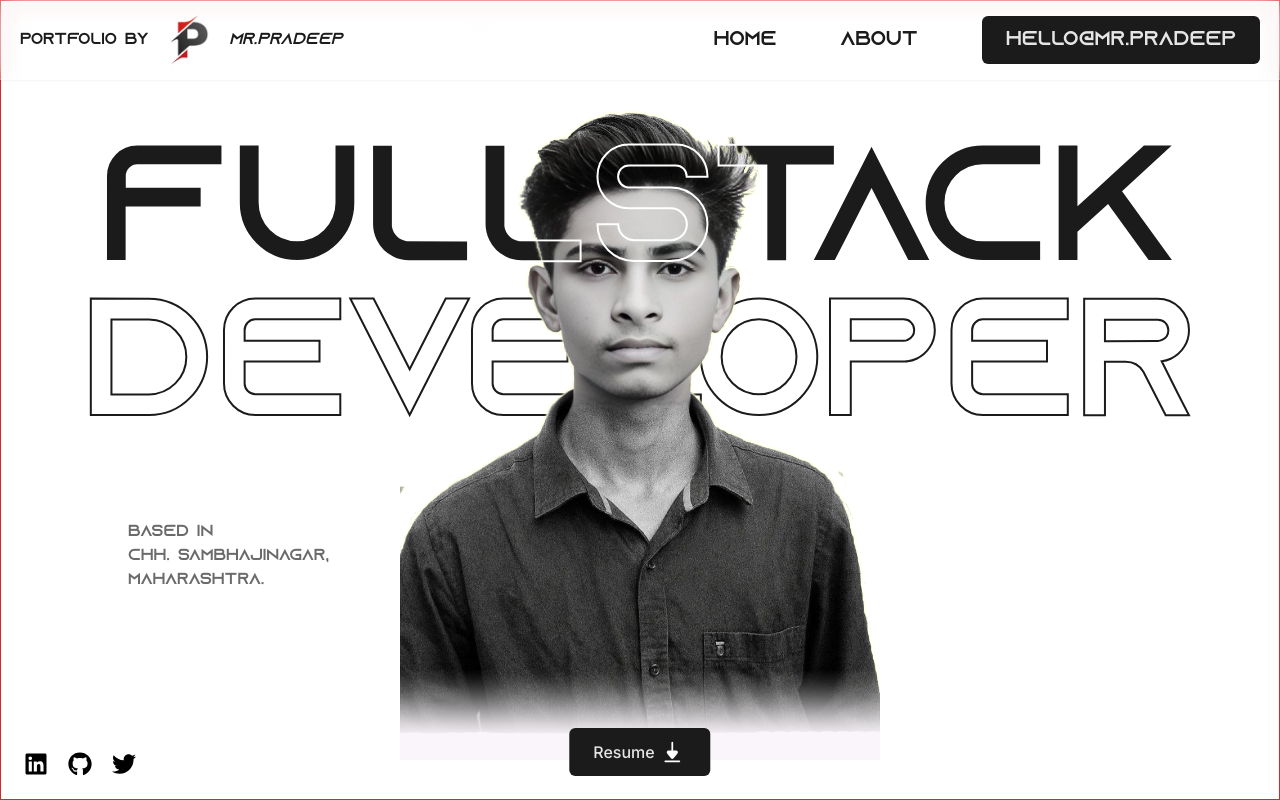
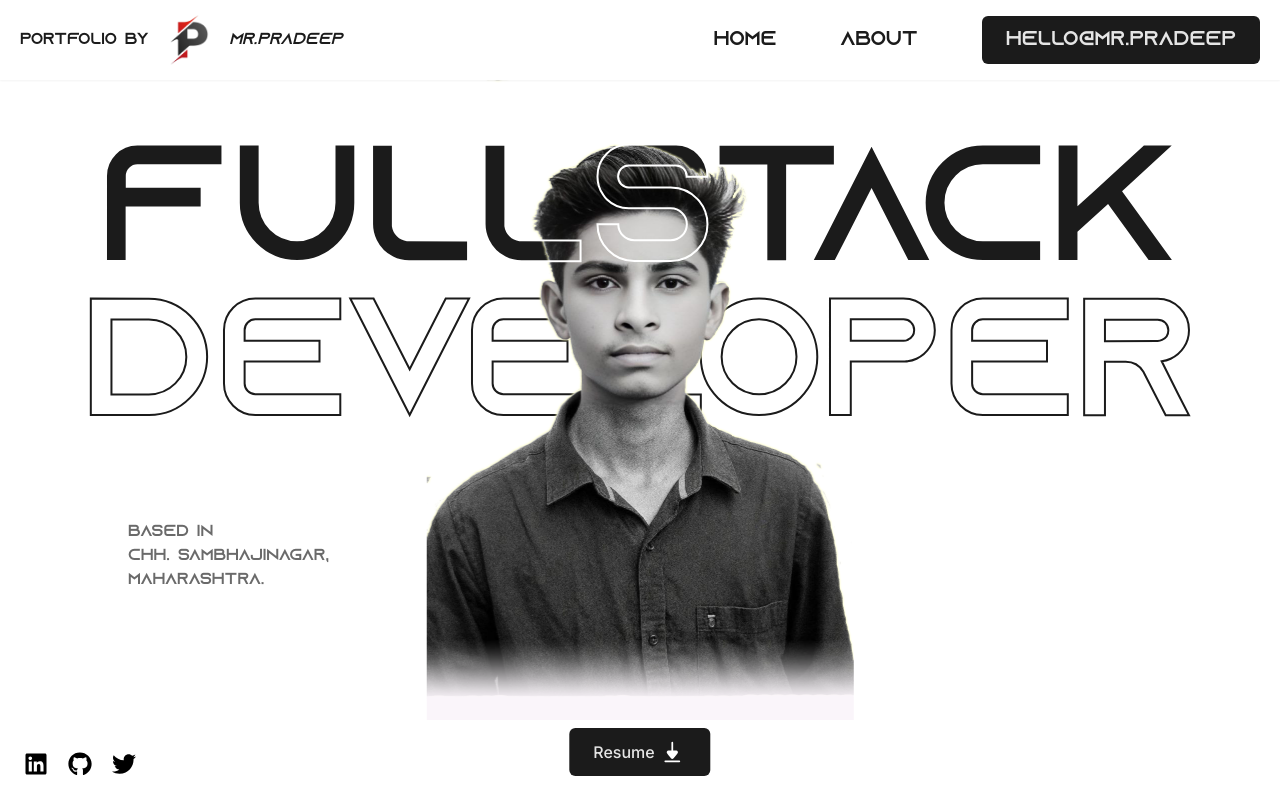
Before and after one commit to Pradeep-Borude/Portfolio, a Next.js app: page / in a window 1280 px wide. Built offline with nearby package versions, Linux system fonts and the light colour scheme.

Commit message:
completed

```diff
--- a/app/page.js
+++ b/app/page.js
@@ -161,12 +161,12 @@ export default function Home() {
             </h1>
           </div>
 
-          <div className=" border border-red-600 h-screen flex top-[10%] justify-center sm:fixed sm:inset-0 sm:items-center pointer-events-none">
+          <div className="relative h-screen sm:fixed sm:inset-0 pointer-events-none">
   <Image
     ref={imageRef}
     className="image z-0 opacity-0 select-none
-               relative sm:absolute
-               w-full max-w-[100%] h-auto
+               absolute top-[10%] left-1/2 -translate-x-1/2
+               w-full max-h-[80vh] h-auto
                sm:h-[70vh] lg:h-[90vh] sm:w-auto"
     src="/images/myimage.png"
     alt="moving-image"
@@ -174,6 +174,7 @@ export default function Home() {
     height={1200}
   />
 </div>
+
 
 
 
```
Also changed, not shown: 1 other file (tests, documents, lock files or other folders).
